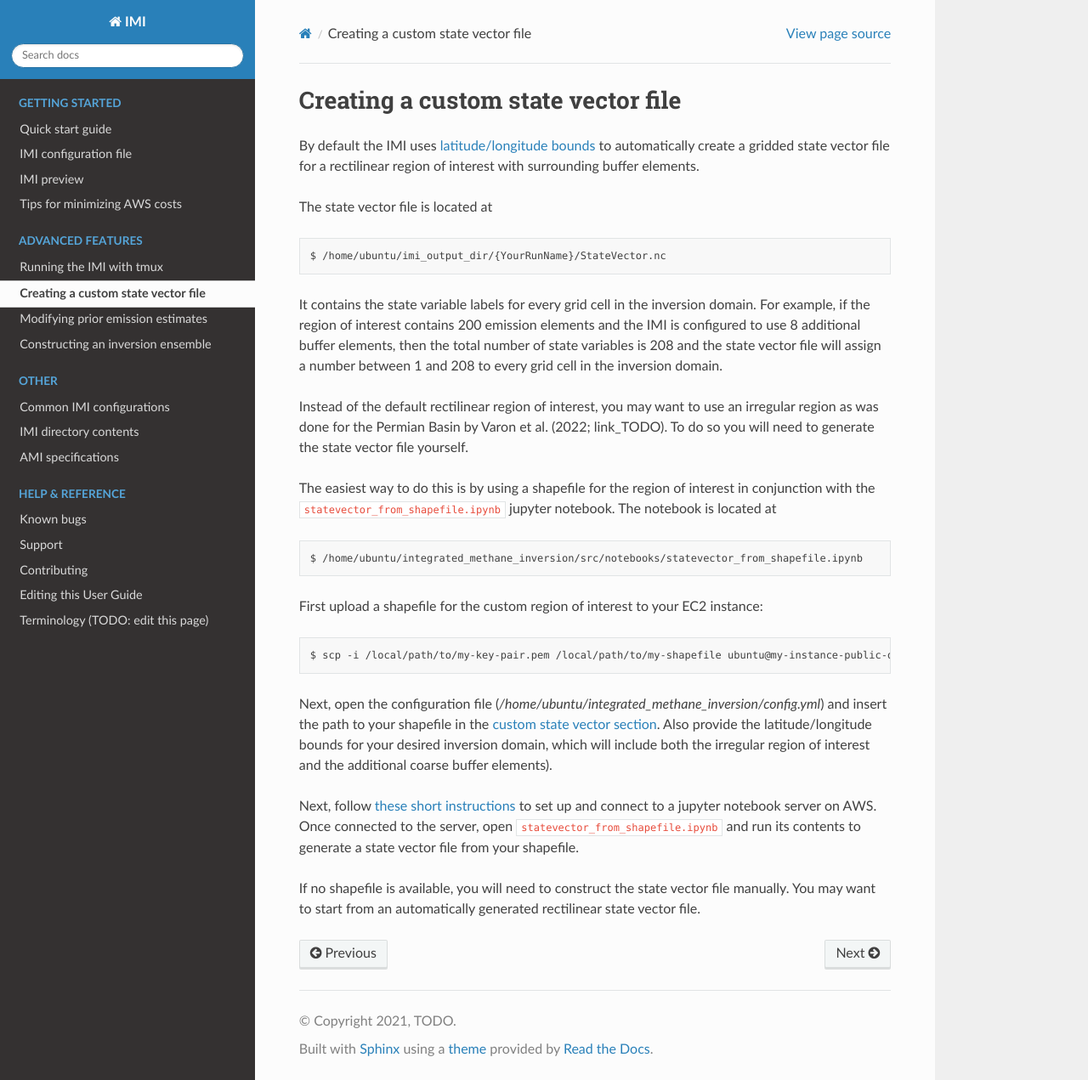
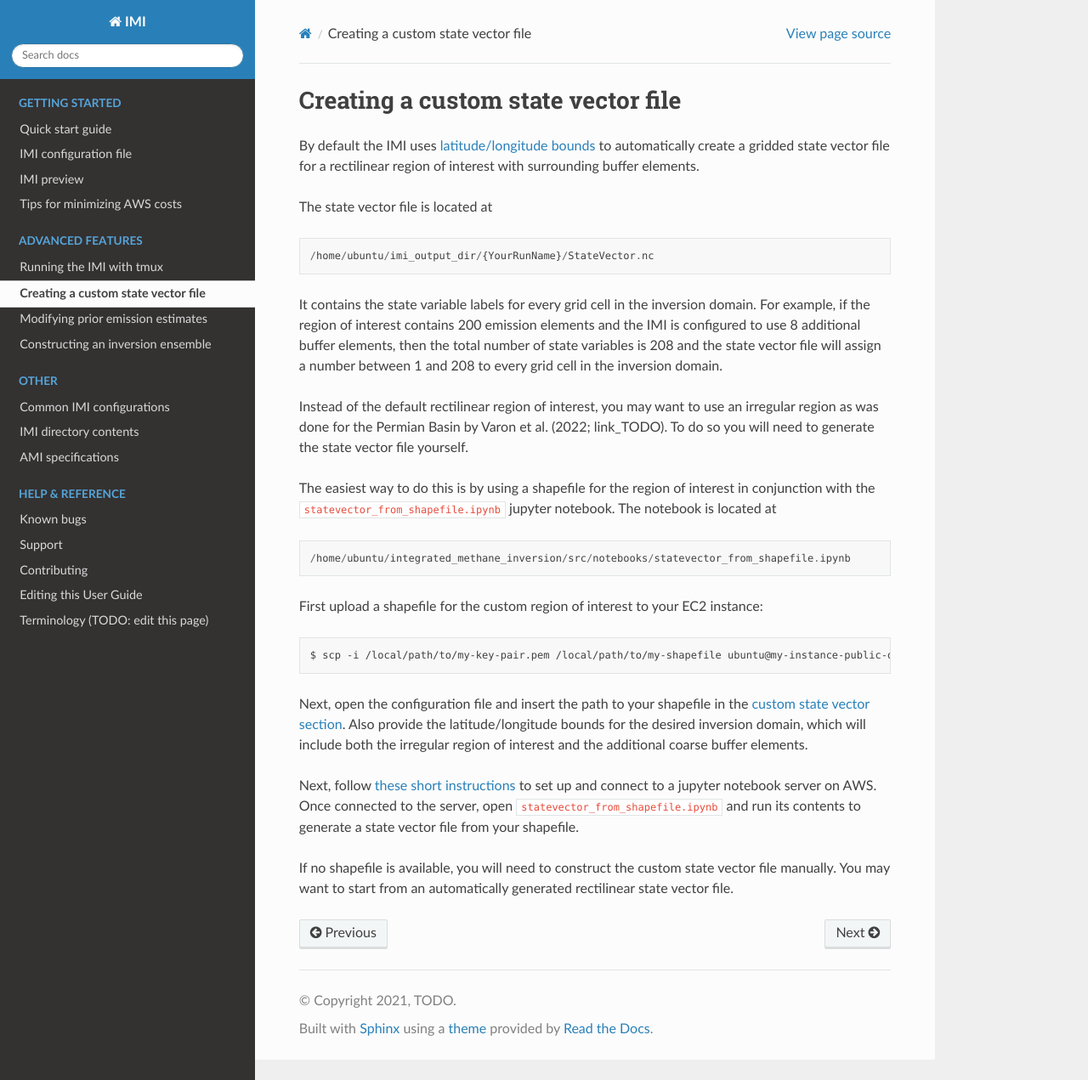
Before and after one commit to geoschem/integrated_methane_inversion, a Sphinx documentation site: the page built from docs/source/advanced/custom-state-vector.rst, in a window 1280 px wide and 1271 px high. Shown: the whole window at 85% size. Built offline with Sphinx 7.4.7 and the Read the Docs theme 2.0.0, drawn with Linux system fonts in a browser that asks for light colours.

Commit message:
more minor changes to docs

```diff
--- a/docs/source/advanced/custom-state-vector.rst
+++ b/docs/source/advanced/custom-state-vector.rst
@@ -6,7 +6,7 @@ to automatically create a gridded state vector file for a rectilinear region of
 
 The state vector file is located at ::
 
-    $ /home/ubuntu/imi_output_dir/{YourRunName}/StateVector.nc
+    /home/ubuntu/imi_output_dir/{YourRunName}/StateVector.nc
 
 It contains the state variable labels for every grid cell in the inversion domain. For example, if the region of interest
 contains 200 emission elements and the IMI is configured to use 8 additional buffer elements, then the total number of state
@@ -18,20 +18,20 @@ Basin by Varon et al. (2022; link_TODO). To do so you will need to generate the
 The easiest way to do this is by using a shapefile for the region of interest in conjunction with the
 ``statevector_from_shapefile.ipynb`` jupyter notebook. The notebook is located at ::
 
-    $ /home/ubuntu/integrated_methane_inversion/src/notebooks/statevector_from_shapefile.ipynb
+    /home/ubuntu/integrated_methane_inversion/src/notebooks/statevector_from_shapefile.ipynb
 
 First upload a shapefile for the custom region of interest to your EC2 instance::
 
     $ scp -i /local/path/to/my-key-pair.pem /local/path/to/my-shapefile ubuntu@my-instance-public-dns-name:/path/to/my-shapefile
 
-Next, open the configuration file (`/home/ubuntu/integrated_methane_inversion/config.yml`) and insert the path to your
-shapefile in the `custom state vector section <../getting-started/imi-config-file.html#custom-pre-generated-state-vector>`__.
-Also provide the latitude/longitude bounds for your desired inversion domain, which will include both the irregular region of
-interest and the additional coarse buffer elements).
+Next, open the configuration file and insert the path to your shapefile in the
+`custom state vector section <../getting-started/imi-config-file.html#custom-pre-generated-state-vector>`__.
+Also provide the latitude/longitude bounds for the desired inversion domain, which will include both the irregular region of
+interest and the additional coarse buffer elements.
 
 Next, follow `these short instructions <https://docs.aws.amazon.com/dlami/latest/devguide/setup-jupyter.html>`_ to set up and connect to
 a jupyter notebook server on AWS. Once connected to the server, open ``statevector_from_shapefile.ipynb`` and run its contents to
 generate a state vector file from your shapefile.
 
-If no shapefile is available, you will need to construct the state vector file manually. You may want to start from an
+If no shapefile is available, you will need to construct the custom state vector file manually. You may want to start from an
 automatically generated rectilinear state vector file.
--- a/docs/source/getting-started/imi-preview.rst
+++ b/docs/source/getting-started/imi-preview.rst
@@ -9,9 +9,9 @@ accidental initiation of low-quality but potentially expensive inversions. For m
 the preview (default) configuration, see the
 `Common configurations page <../other/common-configurations.html#default-preview-configuration>`__.
 
-To run the preview after selecting a region and time period of interest in the configuration file (and modifying
-any other configurable settings), simply `run the IMI <quick-start.html#run-the-imi>`__ with the ``DoPreview``
-`option <imi-config-file.html#imi-preview>`__ set to ``true``.
+To run the preview after selecting a region and time period of interest in the :doc:`configuration file <imi-config-file>`
+(and modifying any other configurable settings), simply `run the IMI <quick-start.html#run-the-imi>`__ with the ``DoPreview``
+configuration option set to ``true``.
 
 The IMI preview provides the following information for users to assess their proposed inversion (as it is
 described in the configuration file):
```
